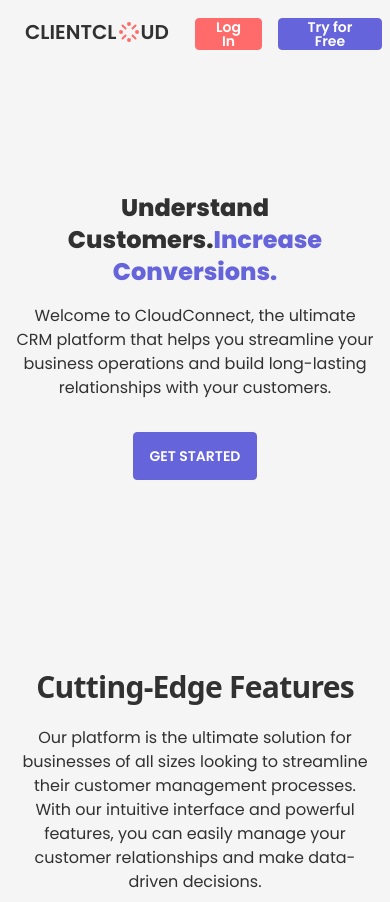
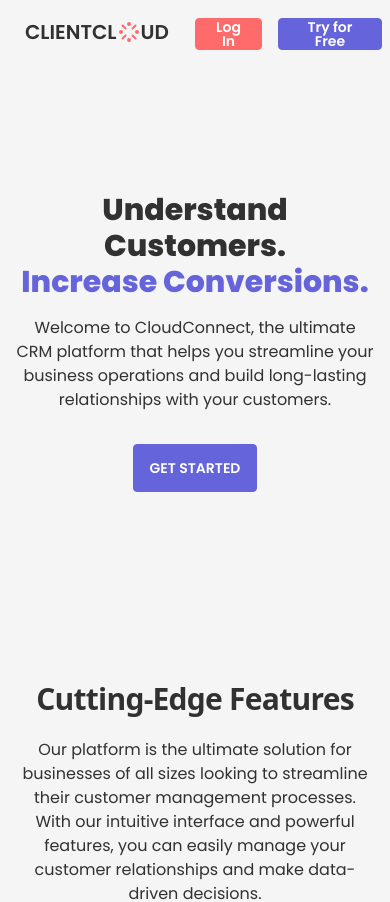
Before and after one commit to trdotpy/clientcloud, a React (Create React App) app: page / in a window 390 px wide. Shown: the top 902 px of the page. Built offline with nearby package versions, Linux system fonts and the light colour scheme; no server answers.

Commit message:
chore: adjust hero heading

```diff
--- a/src/Layout/Landing/components/Hero.js
+++ b/src/Layout/Landing/components/Hero.js
@@ -5,11 +5,14 @@ export default function Hero() {
     <section className="bg-base-100">
       <div className="mx-auto max-w-screen-xl px-4 py-32 lg:flex lg:h-screen lg:items-center">
         <div className="mx-auto max-w-3xl text-center">
-          <h1 className="text-2xl font-extrabold sm:text-4xl lg:text-6xl">
+          <h1 className="text-3xl font-extrabold sm:text-4xl lg:text-6xl">
             Understand Customers.
-            <strong className="font-extrabold text-secondary sm:block">
+            <strong className="hidden font-extrabold text-secondary sm:block">
               Increase Conversions.
             </strong>
+          </h1>
+          <h1 className="text-3xl font-extrabold text-secondary md:hidden">
+            Increase Conversions.
           </h1>
 
           <p className="mt-4 sm:text-lg sm:leading-relaxed">
--- a/src/pages/Login.js
+++ b/src/pages/Login.js
@@ -81,9 +81,9 @@ export default function Login() {
             </div>
           </div>
           <div className="space-y-2">
-            {/* <button className="btn-secondary btn w-full" type="submit">
+            <button className="btn-secondary btn w-full" type="submit">
               Sign In
-            </button> */}
+            </button>
             <button
               className="btn-error btn w-full text-white"
               onClick={() => {
```
